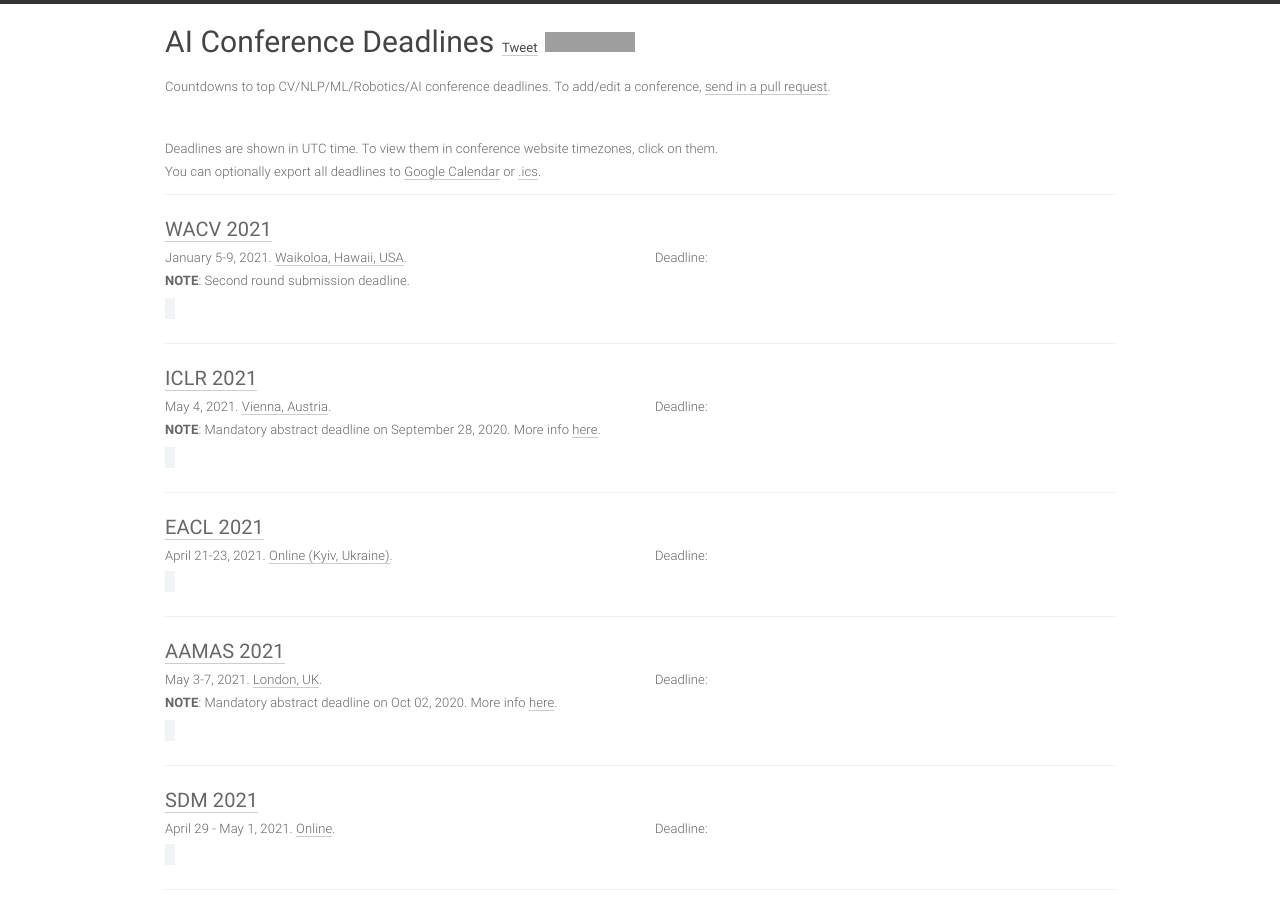
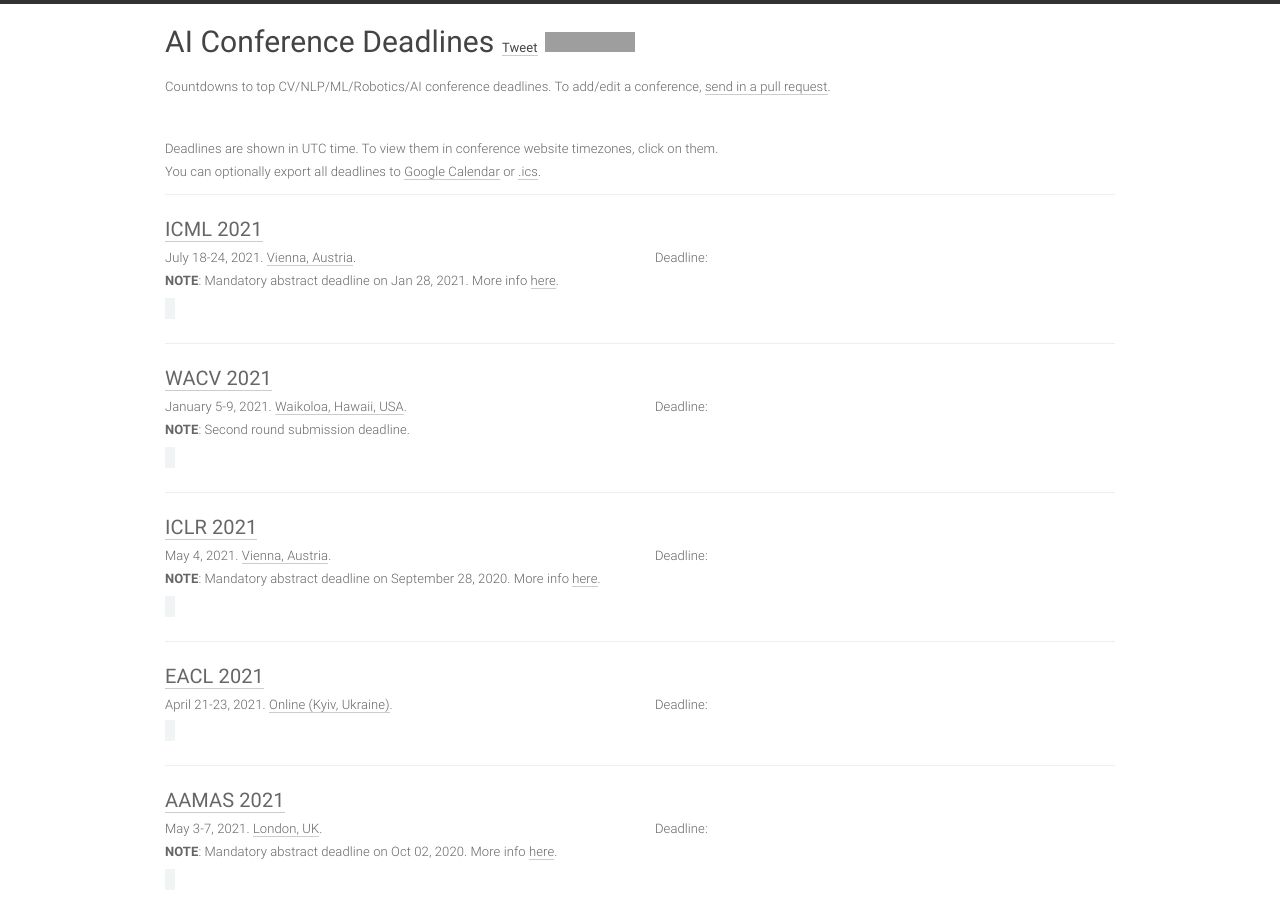
Before and after one commit to paperswithcode/ai-deadlines, a Jekyll site: the page built from index.html, in a window 1280 px wide and 900 px high. Built offline with Jekyll 4.4.1, drawn with Linux system fonts in a browser that asks for light colours; comment, search, counter and statistics services are not loaded; grey boxes are pictures that could not be loaded.

Commit message:
ICML2021

```diff
--- a/_data/conferences.yml
+++ b/_data/conferences.yml
@@ -1,4 +1,16 @@
 ---
+- title: ICML
+  year: 2021
+  id: icml21
+  link: https://icml.cc/Conferences/2021
+  deadline: '2021-02-04 23:59:00'
+  abstract_deadline: '2021-01-28 23:59:00'
+  timezone: UTC-12
+  date: July 18-24, 2021
+  place: Vienna, Austria
+  sub: ML
+  note: '<b>NOTE</b>: Mandatory abstract deadline on Jan 28, 2021. More info <a href=''https://icml.cc/Conferences/2021/CallForPapers''>here</a>.'
+
 
 - title: WACV
   hindex: 46
```
